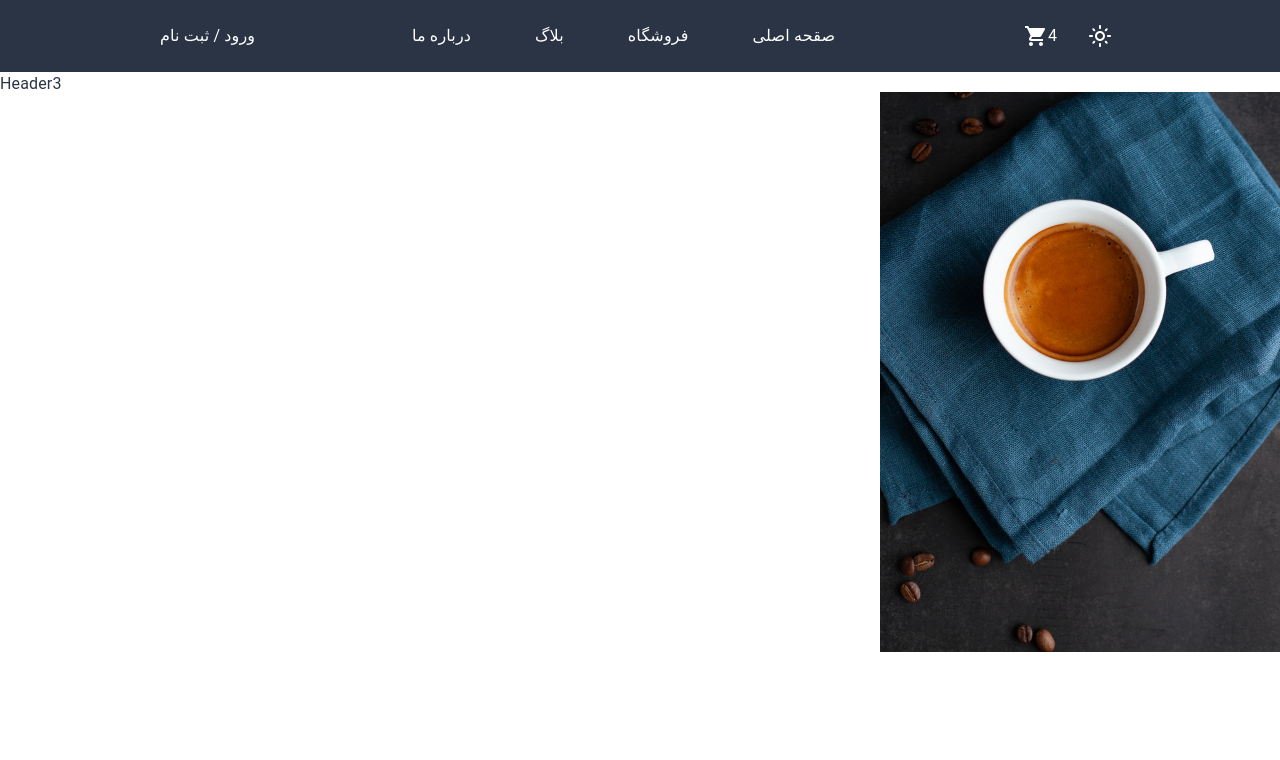
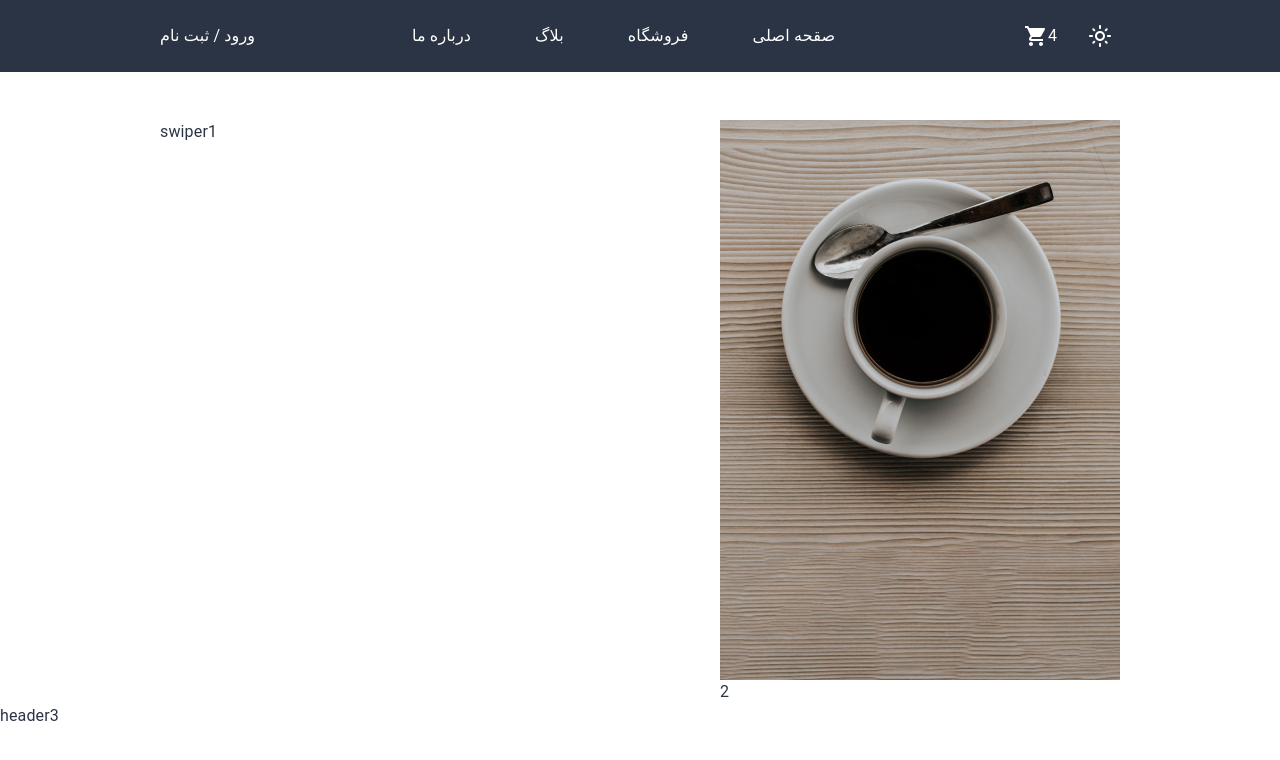
Before and after one commit to mohammadjalizi/React-E-commerce-project-, a React (Vite) app: page / in a window 1280 px wide. Shown: the top 760 px of the page. Built offline with nearby package versions, Linux system fonts and the light colour scheme.

Commit message:
Add    icons shoping cart

```diff
--- a/src/components/header/Header2.jsx
+++ b/src/components/header/Header2.jsx
@@ -2,13 +2,22 @@ import React from 'react'
 
 const Header2 = () => {
   return (
-    <div className=' '>
+    <div className='    mt-12 flex justify-between     md:mx-40 '>
 
-<div className=' float-right mt-5 '>
+<div>
 
-  <img src="src/assets/coffee_assets/espresso/portrait/espresso_pic_3_portrait.png" alt="" />
+  swiper1
 </div>
 
+
+<div className=' swiper left'>
+   <div>
+<img src='src/assets/coffee_assets/black_coffee/portrait/black_coffee_pic_1_portrait.png' />
+   </div>
+   <div>
+2
+   </div>
+      </div>
     </div>
   )
 }
--- a/src/components/header/Header3.jsx
+++ b/src/components/header/Header3.jsx
@@ -2,7 +2,11 @@ import React from 'react'
 
 const Header3 = () => {
   return (
-    <div>Header3</div>
+    <div>
+
+header3
+
+    </div>
   )
 }
 
```
